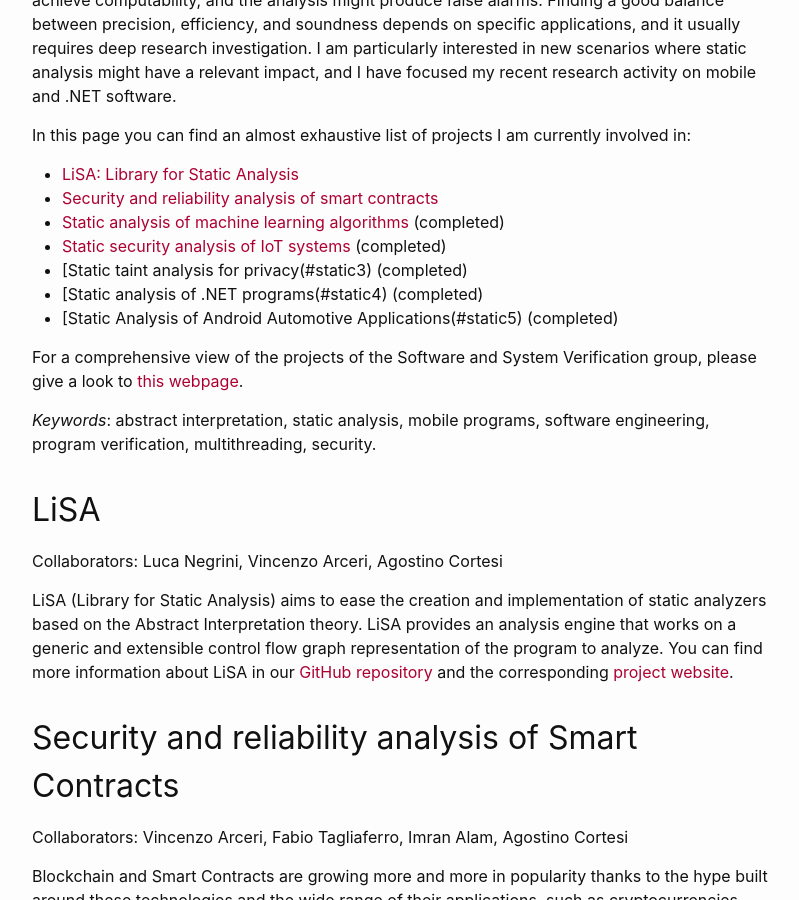
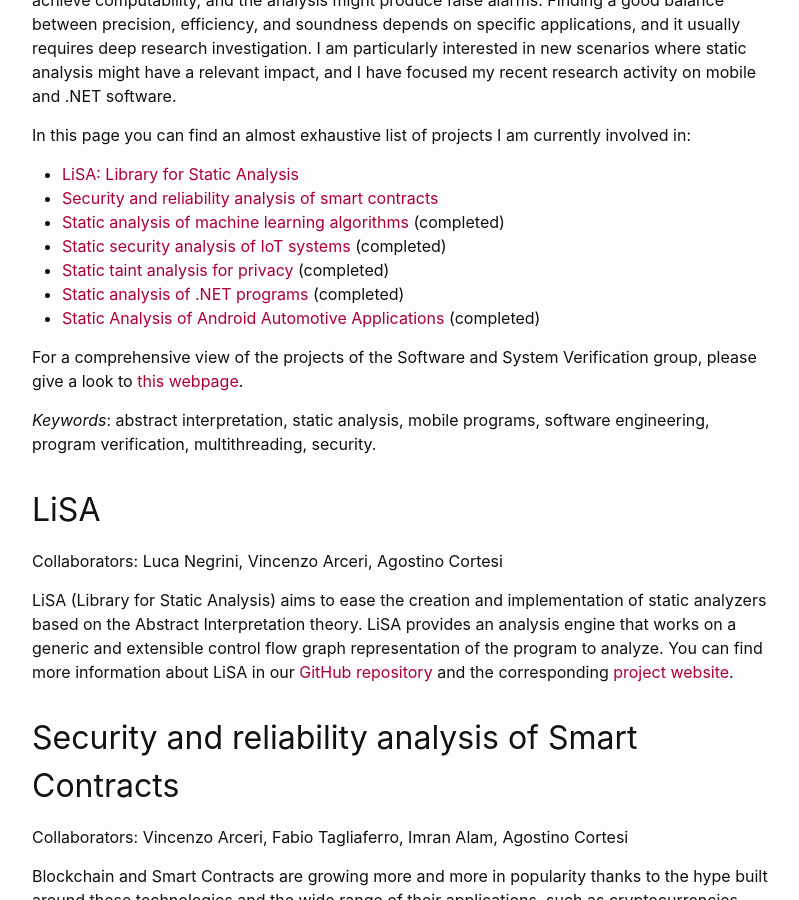
Before and after one commit to pietroferrara/pietroferrara.github.io, a Jekyll site: the page built from research.md, in a window 1280 px wide and 900 px high, scrolled down 330 px. Shown: the whole window, without its empty margins (238-1037 px from the left). Built offline with Jekyll 4.4.1, drawn with Linux system fonts in a browser that asks for light colours.

Commit message:
fixing research.md

```diff
--- a/research.md
+++ b/research.md
@@ -11,23 +11,24 @@
 - [Security and reliability analysis of smart contracts](#security)
 - [Static analysis of machine learning algorithms](#static) (completed)
 - [Static security analysis of IoT systems](#static2) (completed)
-- [Static taint analysis for privacy(#static3) (completed)
-- [Static analysis of .NET programs(#static4) (completed)
-- [Static Analysis of Android Automotive Applications(#static5) (completed)
+- [Static taint analysis for privacy](#static3) (completed)
+- [Static analysis of .NET programs](#static4) (completed)
+- [Static Analysis of Android Automotive Applications](#static5) (completed)
 
 For a comprehensive view of the projects of the Software and System Verification group, please give a look to [this webpage](https://unive-ssv.github.io/projects.html).
 
 *Keywords*: abstract interpretation, static analysis, mobile programs, software engineering, program verification, multithreading, security.
 
+
+<a name="lisa"/>
 ## LiSA
-<a name="lisa"/>
 
 Collaborators: Luca Negrini, Vincenzo Arceri, Agostino Cortesi
 
 LiSA (Library for Static Analysis) aims to ease the creation and implementation of static analyzers based on the Abstract Interpretation theory. LiSA provides an analysis engine that works on a generic and extensible control flow graph representation of the program to analyze. You can find more information about LiSA in our [GitHub repository](https://github.com/lisa-analyzer/) and the corresponding [project website](https://lisa-analyzer.github.io/).
 
+<a name="security"/>
 ## Security and reliability analysis of Smart Contracts
-<a name="security"/>
 
 Collaborators: Vincenzo Arceri, Fabio Tagliaferro, Imran Alam, Agostino Cortesi
 
@@ -36,8 +37,8 @@
 Nevertheless, the design of such languages did not have blockchain development as a goal: their use in such context intrinsically inherits the well known general-purpose programming languages problems. Besides, new blockchain-related vulnerabilities arise in such a context: representatives are transaction ordering and timestamp manipulation.
 The objective of this project is to identify and implement advanced and sophisticated program analysis approaches to enhance the quality of applications, remaining in the context of general-purpose programming languages.
 
+<a name="static"/>
 ## Static Analysis of Machine Learning Algorithms
-<a name="static"/>
 
 Collaborators: Stefano Calzavara, Claudio Lucchese
 
@@ -48,8 +49,8 @@
 - Stefano Calzavara, Pietro Ferrara, Claudio Lucchese: “Certifying Decision Trees Against Evasion Attacks by Program Analysis”, in Proceedings of ESORICS 2020
 
 
+<a name="static2"/>
 ## Static Security Analysis of IoT systems
-<a name="static2"/>
 
 Collaborators: Agostino Cortesi, Fausto Spoto (University of Verona, Italy), Amit Mandal (SRM University, Amaravati, India)
 
@@ -63,8 +64,8 @@
 - Amit Kr Mandal, Federica Panarotto, Agostino Cortesi, Pietro Ferrara, Fausto Spoto: “Static analysis of Android Auto infotainment and on-board diagnostics II apps.”, in Softw. Pract. Exp., Vol. 49
 
 
+<a name="static3"/>
 ## Static Taint Analysis for Privacy
-<a name="static3"/>
 
 Collaborators: Luca Olivieri, Fausto Spoto
 
@@ -79,8 +80,8 @@
 - Pietro Ferrara, Luca Olivieri, Fausto Spoto: “Tailoring Taint Analysis to GDPR.”, in Proceedings of APF 2018
 
 
+<a name="static4"/>
 ## Static Analysis of .NET Programs
-<a name="static4"/>
 
 Collaborators: Fausto Spoto, Agostino Cortesi
 
@@ -91,8 +92,8 @@
 - Pietro Ferrara, Agostino Cortesi, Fausto Spoto: “From CIL to Java bytecode: Semantics-based translation for static analysis leveraging.”, in Sci. Comput. Program., Vol. 191
 - Pietro Ferrara, Agostino Cortesi, Fausto Spoto: “CIL to Java-bytecode translation for static analysis leveraging.”, in Proceedings of FormaliSE@ICSE 2018
 
+<a name="static5"/>
 ## Static Analysis of Android Auto[motive] Applications
-<a name="static5"/>
 
 Collaborators: Amit Kr Mandal, Federica Panarotto, Agostino Cortesi, Fausto Spoto
 
```
